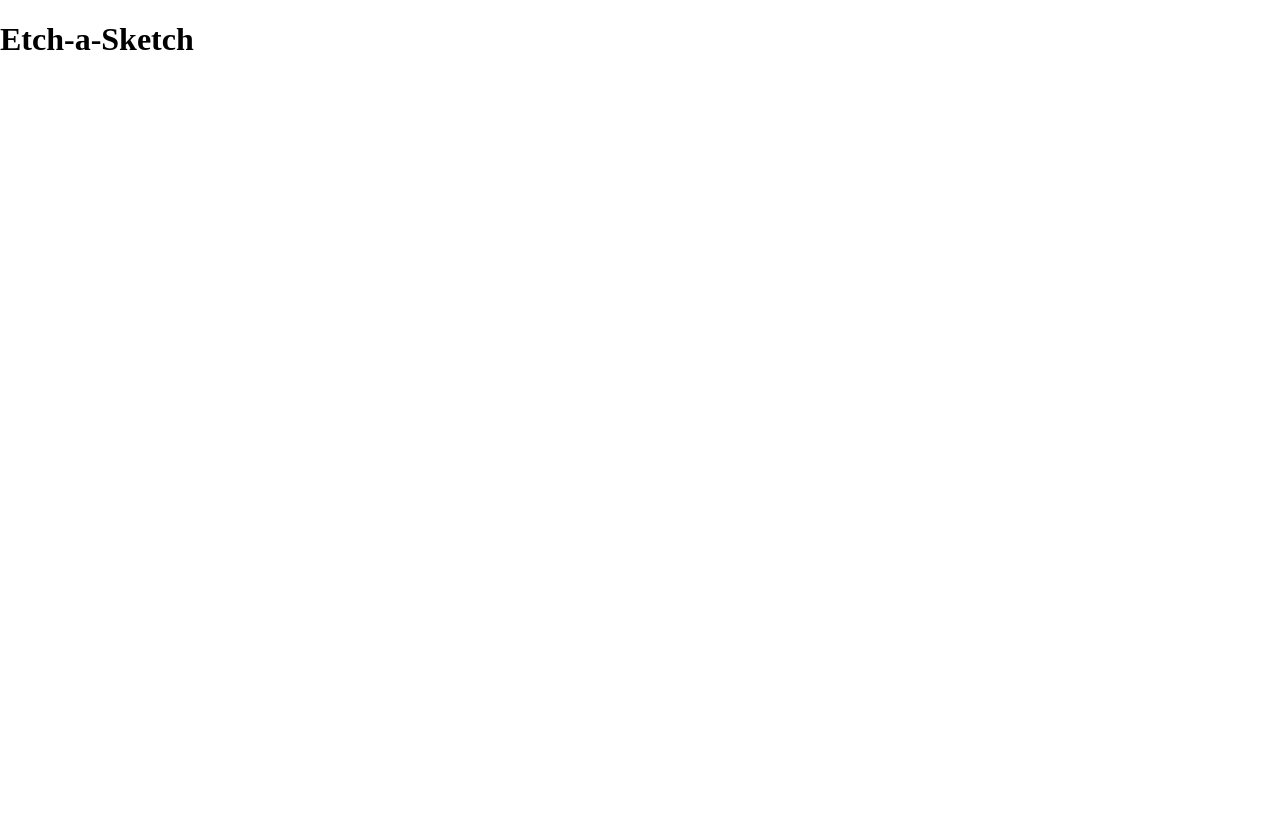
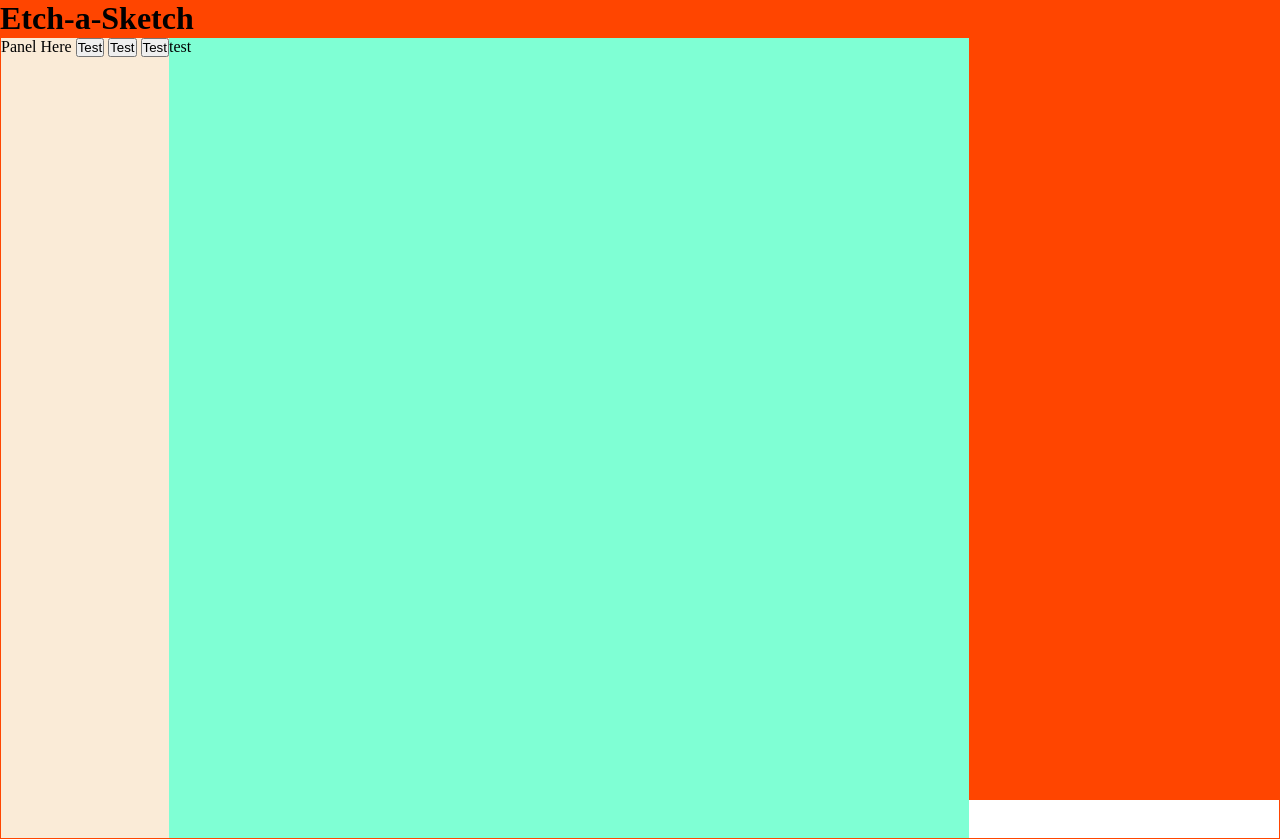
Before and after one commit to bomszx/etch-a-sketch, a plain HTML site: page index.html in a window 1280 px wide. Before the commit the page ends 800 px from the top, so only its background shows below. Drawn offline with Linux system fonts and the light colour scheme.

Commit message:
added base structure, still figuring out how to create div using css  grid

```diff
--- a/app.js
+++ b/app.js
@@ -1,10 +1,12 @@
+let gridContainer = document.querySelector('.grid-container');
+let grid = document.querySelector('.grid');
+let h1 = document.createElement('h1');
 let div = document.createElement('div');
 
-function createGrid(number) {
-    for(i = 0; i < number * number; i++) {
-        let div = document.createElement('div');
-        let mainContainer = document.querySelector('.main-container');
-        div.className = 'grid';
-        mainContainer.append(div)
-    }
-}
+// div.className = 'grid-item';
+div.innerText = 'test'
+gridContainer.style.gridTemplateColumns = `repeat(2, 1fr)`;
+gridContainer.style.gridTemplateRows = `repeat(2, 1fr)`;
+
+gridContainer.append(div);
+//
--- a/index.html
+++ b/index.html
@@ -5,15 +5,23 @@
     <meta http-equiv="X-UA-Compatible" content="IE=edge">
     <meta name="viewport" content="width=device-width, initial-scale=1.0">
     <title>Etch-a-Sketch</title>
-    <script src="app.js" defer></script>
+
     <link rel="stylesheet" href="style.css">
 </head>
 <body>
-    <h1>Etch-a-Sketch</h1>
     <div class="main-container">
-        <div class="container">
+        <header><h1>Etch-a-Sketch</h1></header>
 
+    <div class="container">
+        <div class="panel">Panel Here
+            <button>Test</button>
+            <button>Test</button>
+            <button>Test</button>
+        </div>
+        <div class="grid-container">
         </div>
     </div>
+    </div>
+    <script src="app.js" defer></script>
 </body>
 </html>
--- a/style.css
+++ b/style.css
@@ -1,17 +1,33 @@
-body {
+* {
     margin: 0;
     padding: 0;
     box-sizing: border-box;
 }
 
 .main-container {
-    display: flex;
-    flex-wrap: wrap;
+    height: 100vh;
+    background-color: orangered;
 }
 
-.grid {
-    background-color: #f5f5f5f5;
-    border: .5px solid rgb(141, 139, 139);
-    height: 10px;
-    width: 10px;
+.container {
+    display: flex;
+    border: 1px solid orangered;
 }
+
+.grid-container {
+    display: grid;
+    background-color: aquamarine;
+    width: 800px;
+    height: 800px;
+}
+
+.panel {
+    background-color: antiquewhite;
+}
+
+.grid-item{
+    background-color: rgb(127, 157, 255);
+    outline: 1px solid rgb(20, 20, 20);
+    height: 20px;
+    width: 20px;
+}
```
